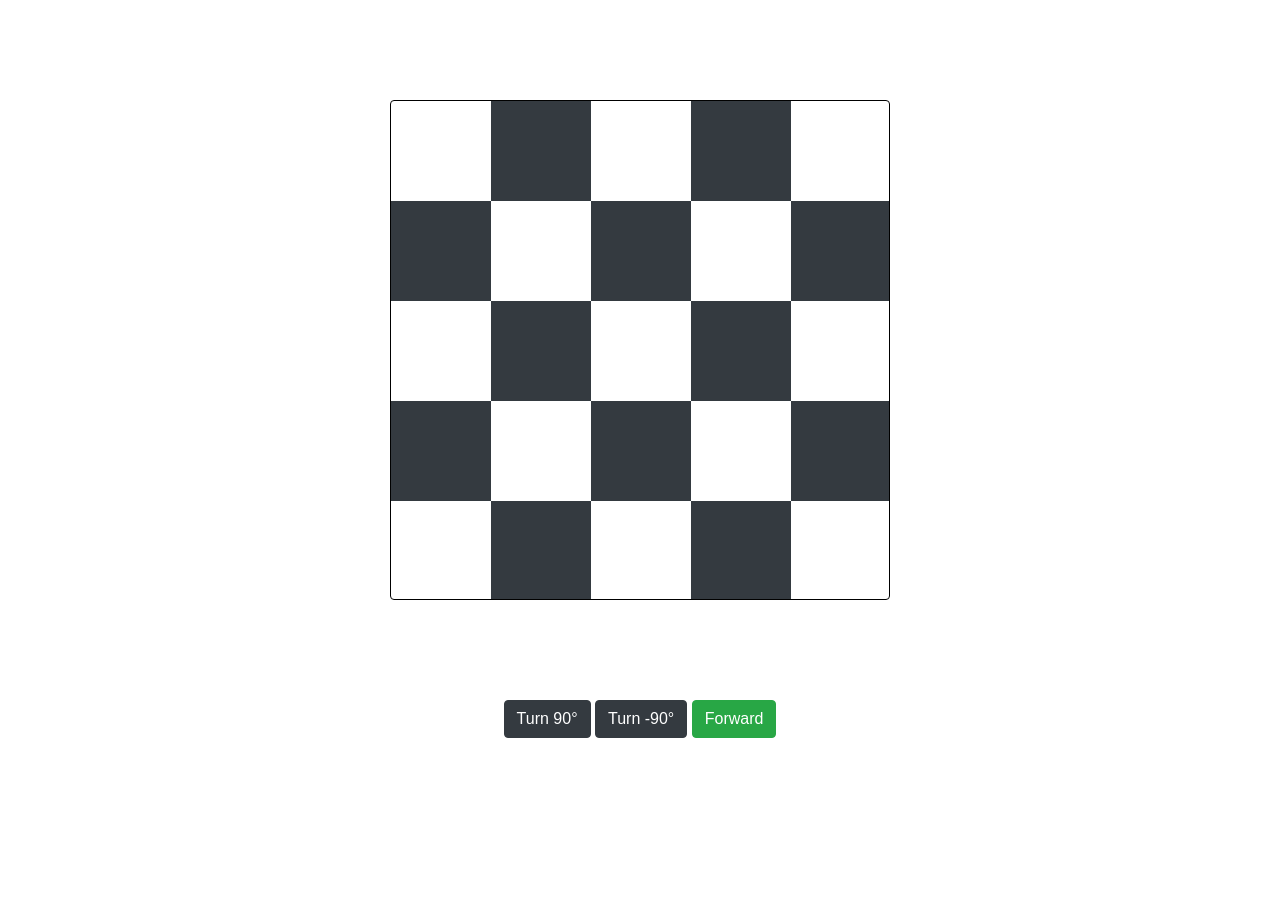
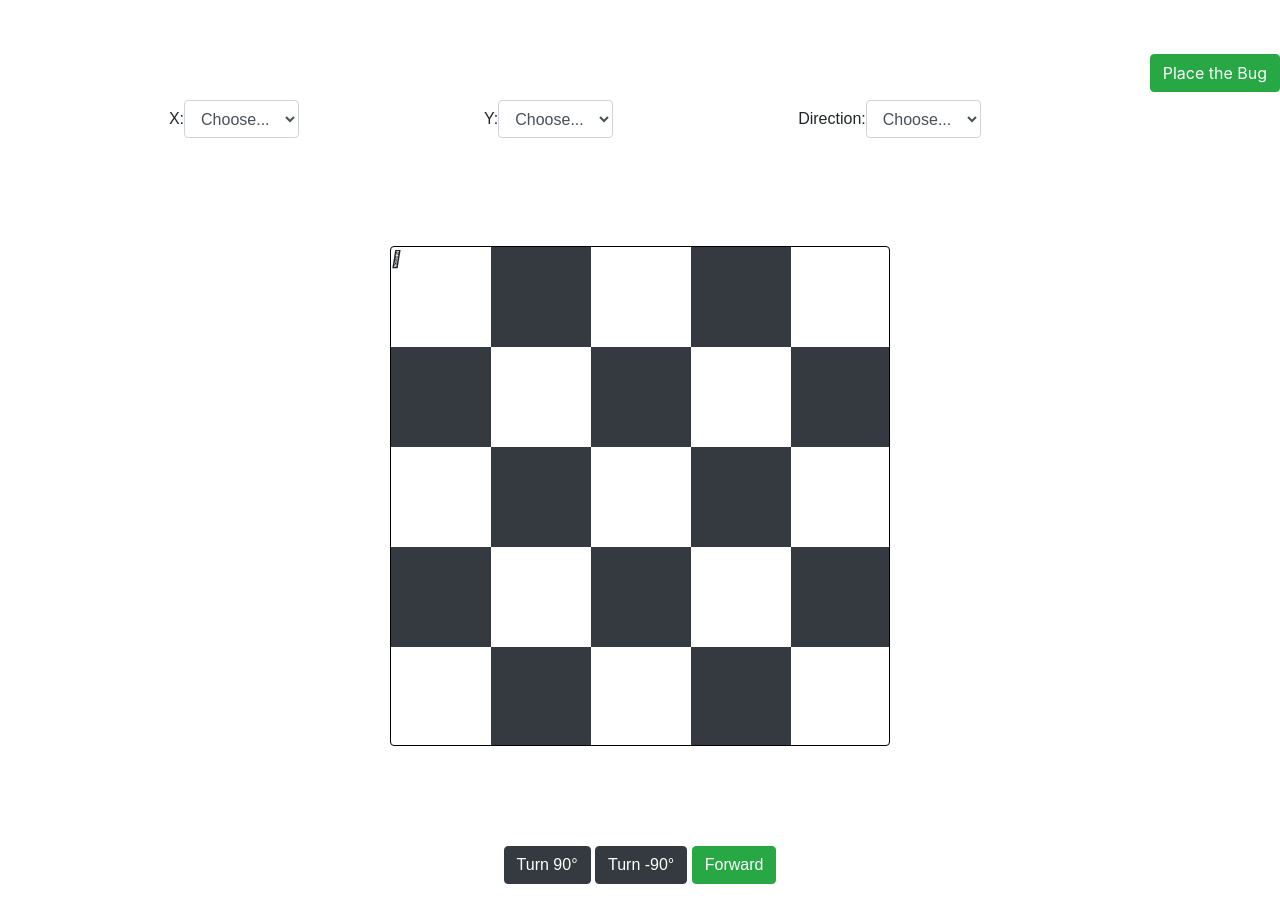
Before and after one commit to linh0404/Mr-Roboto, a plain HTML site: page index.html in a window 1280 px wide. Before the commit the page ends 838 px from the top, so only its background shows below. Drawn offline with nearby package versions, Linux system fonts and the light colour scheme.

Commit message:
added position buttons

```diff
--- a/index.html
+++ b/index.html
@@ -7,11 +7,49 @@
         <link rel="stylesheet" href="https://stackpath.bootstrapcdn.com/bootstrap/4.3.1/css/bootstrap.min.css" integrity="sha384-ggOyR0iXCbMQv3Xipma34MD+dH/1fQ784/j6cY/iJTQUOhcWr7x9JvoRxT2MZw1T" crossorigin="anonymous">
         <!-- jquery -->
         <script src="https://cdnjs.cloudflare.com/ajax/libs/jquery/3.2.1/jquery.min.js"></script>
+        <!-- font awesome -->
+        <link rel="stylesheet" href="https://stackpath.bootstrapcdn.com/font-awesome/4.7.0/css/font-awesome.min.css">
         <!-- style.css -->
         <link rel="stylesheet" type="text/css" href="css/style.css">
         <meta name="viewport" content="width=device-width, initial-scale=1.0">
     </head>
     <body>
+        <div class="form-inline">
+            <div class="controls form-group mb-2">
+                <label for="exampleFormControlSelect1">X:</label>
+                <select class="form-control" id="exampleFormControlSelect1">
+                    <option selected>Choose...</option>
+                    <option>-2</option>
+                    <option>-1</option>
+                    <option>0</option>
+                    <option>1</option>
+                    <option>2</option>
+                </select>
+            </div>
+            <div class="controls form-group mx-sm-3 mb-2">
+                <label for="exampleFormControlSelect1">Y:</label>
+                <select class="form-control" id="exampleFormControlSelect1">
+                    <option selected>Choose...</option>
+                    <option>-2</option>
+                    <option>-1</option>
+                    <option>0</option>
+                    <option>1</option>
+                    <option>2</option>
+                </select>
+            </div>
+            <div class="controls form-group mb-2">
+                <label for="exampleFormControlSelect1">Direction:</label>
+                <select class="form-control" id="exampleFormControlSelect1">
+                    <option selected>Choose...</option>
+                    <option>-2</option>
+                    <option>-1</option>
+                    <option>0</option>
+                    <option>1</option>
+                    <option>2</option>
+                </select>
+            </div>
+            <button type="button" class="btn btn-success" onclick="placeBug()">Place the Bug</button>
+        </div>
         <div id="container">
             <div id="board">
                 <div><i class="fas fa-bug" id="bug"></i></div>
--- a/js/bug.js
+++ b/js/bug.js
@@ -1,3 +1,9 @@
+function placeBug() {
+    let x = document.getElementById("x");
+    let y = document.getElementById("y");
+    let d = document.getElementById("d");
+}
+
 //determine the direction Mr. Bug is facing
 function direction() {
     let dir = ["North", "East", "South", "West"];
```
